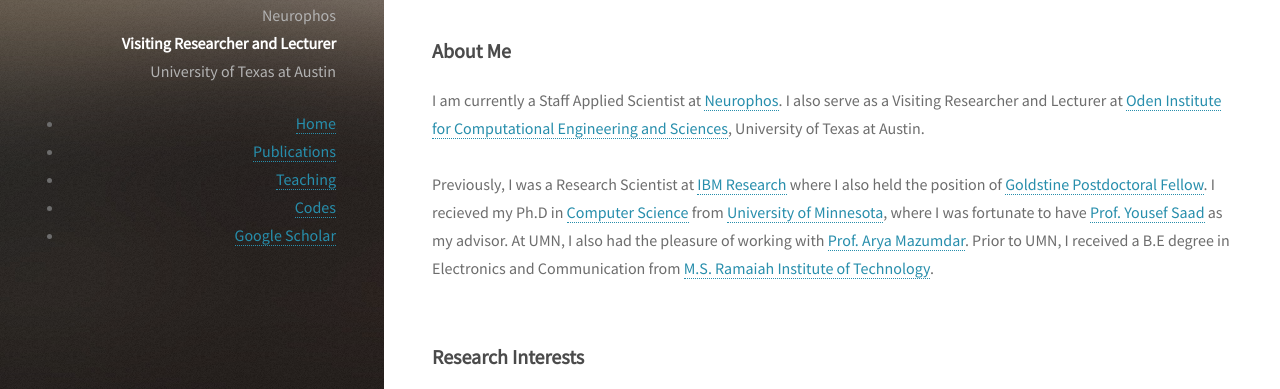
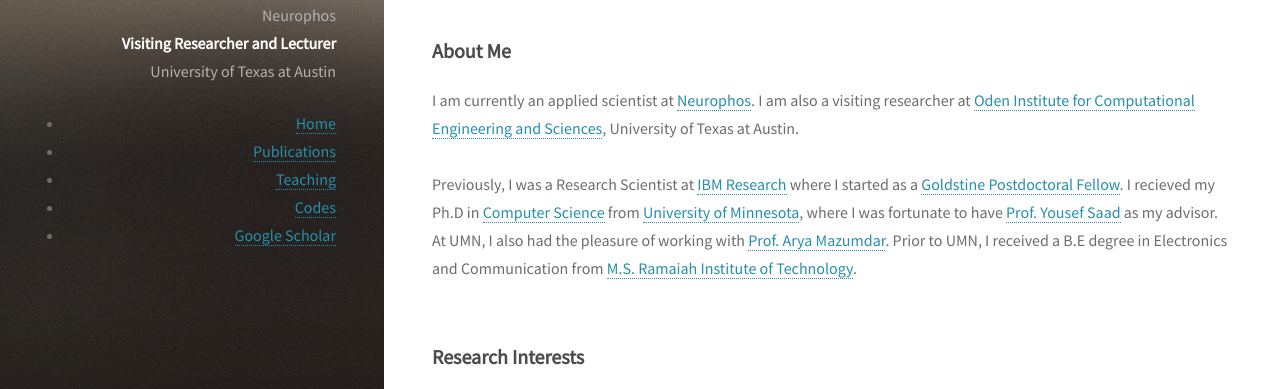
Before and after one commit to Shashankaubaru/Shashankaubaru.github.io, a plain HTML site: page index.html in a window 1280 px wide. Shown: the part 366-755 px from the top of the page. Drawn offline with Linux system fonts and the light colour scheme.

Commit message:
Update index.html

```diff
--- a/index.html
+++ b/index.html
@@ -71,13 +71,14 @@
 				<!-- Two -->
 					<section id="two">
 						<h3>About Me</h3>
-						<p> I am currently a Staff Applied Scientist at <a href="neurophos.com">Neurophos</a>.
-							I also serve as a Visiting Researcher and Lecturer at
+						<p> I am currently an applied scientist at <a href="neurophos.com">Neurophos</a>.
+							I am also a visiting researcher at
 							<a href="https://www.oden.utexas.edu/">Oden Institute for Computational Engineering and Sciences</a>,
 							University of Texas at Austin.</br></br>
 
 
-							Previously, I was a Research Scientist at <a href="https://research.ibm.com">IBM Research</a> where I also held the position of <a href="http://www.research.ibm.com/goldstine/">Goldstine Postdoctoral Fellow</a>.
+							Previously, I was a Research Scientist at <a href="https://research.ibm.com">IBM Research</a> where I started as a
+						<a href="http://www.research.ibm.com/goldstine/">Goldstine Postdoctoral Fellow</a>.
 							I recieved my Ph.D in <a href="https://www.cs.umn.edu"target="_blank">Computer Science</a>
 							from <a href="http://www.umn.edu"target="_blank">University of Minnesota</a>, where I was fortunate to have
 							<a href="http://www-users.cs.umn.edu/~saad"target="_blank">Prof. Yousef Saad</a> as my advisor.
```
